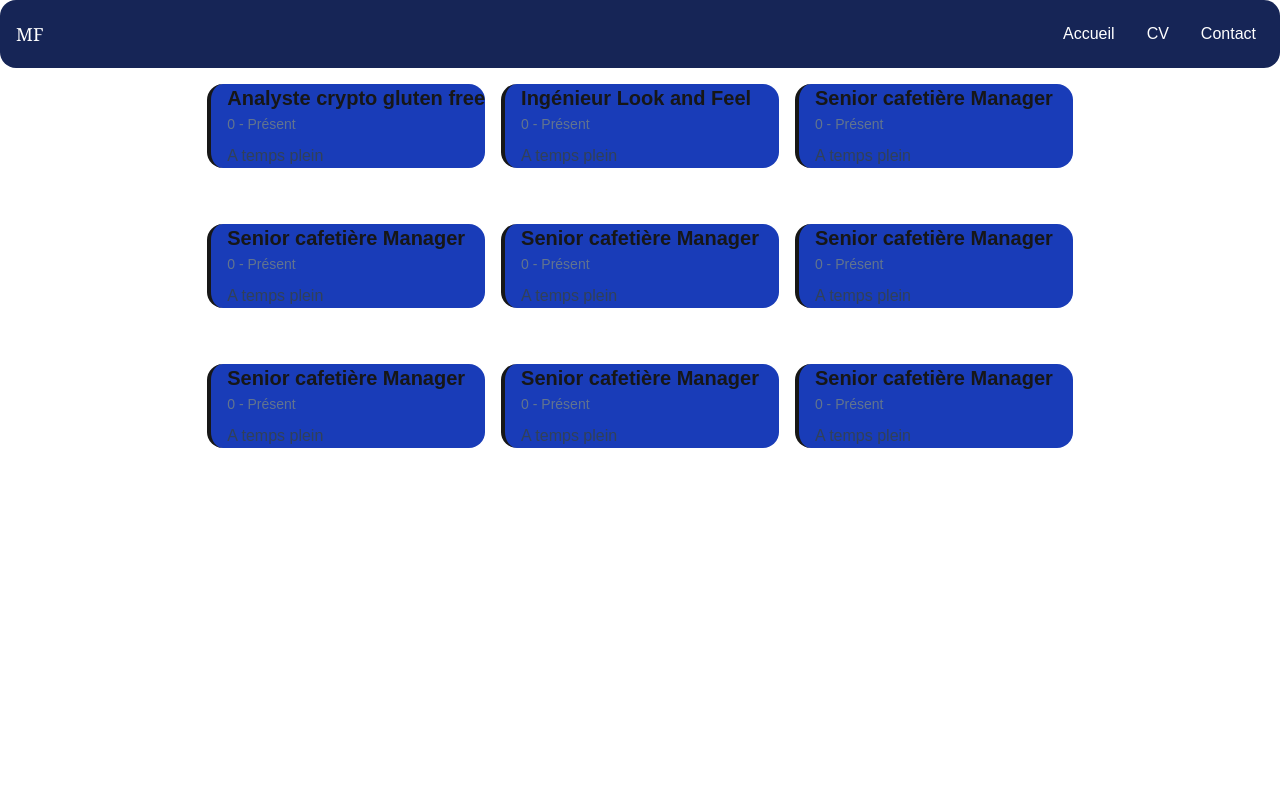
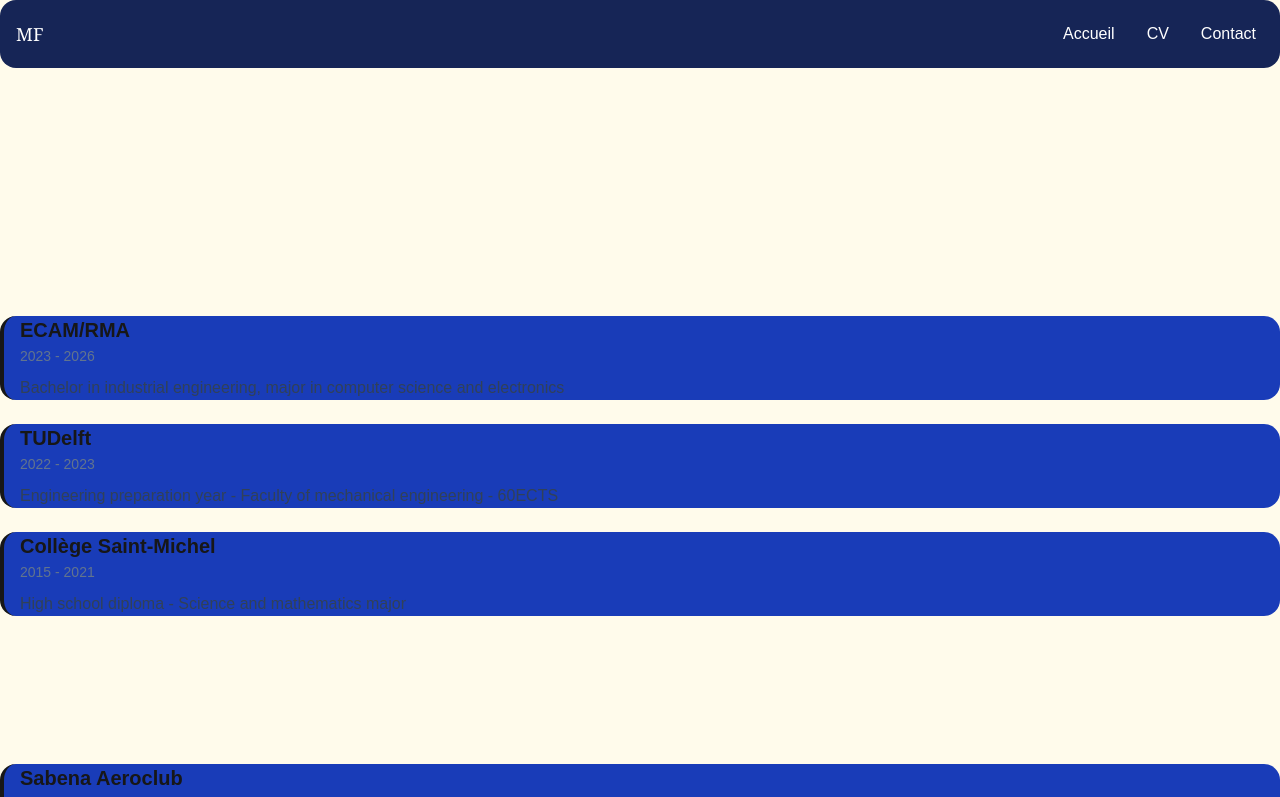
Before and after one commit to Mathieuxyz/personnalwebsite, a Next.js app: page /cv in a window 1280 px wide. Shown: the top 797 px of the page. Built offline with nearby package versions, Linux system fonts and the light colour scheme.

Commit message:
Adding content to the CV page

```diff
--- a/app/cv/page.tsx
+++ b/app/cv/page.tsx
@@ -1,57 +1,84 @@
 import { ReactNode } from "react";
 import Box from "@/components/CVEntry";
+import Text from "@/components/textEntry"
 
 
 export default function CV() {
     return (
     <div className="max-w-25xl mx-auto">
-        <div className="grid grid-cols-1 sm: grid-cols-2 md:grid-cols-3 gap-x-4 gap-y-8">
-            <Box
-                title="Analyste crypto gluten free"
-                dates="0 - Présent"
-                description="A temps plein"
+        <div className="flex flex-col my-8">
+            <Text
+            h1="Curriculum Vitae"
+            h2="Aviation passionate, computer science and electronics enthusiast"
+            />
+
+            <Text
+            h1="Education"
+            h2="Mostly engineering, computer science and electronics"
             />
 
             <Box
-                title="Ingénieur Look and Feel"
-                dates="0 - Présent"
-                description="A temps plein"
+                title="ECAM/RMA"
+                dates="2023 - 2026"
+                description="Bachelor in industrial engineering, major in computer science and electronics"
             />
 
             <Box
-                title="Senior cafetière Manager"
-                dates="0 - Présent"
-                description="A temps plein"
+                title="TUDelft"
+                dates="2022 - 2023"
+                description="Engineering preparation year - Faculty of mechanical engineering - 60ECTS"
+            />
+
+            <Box
+                title="Collège Saint-Michel"
+                dates="2015 - 2021"
+                description="High school diploma - Science and mathematics major"
+            />
+
+            <Text
+            h1="Flight training"
+            h2="+ 40 hours of total flight time + Flew on DG400, Twin II, Twin III, Tecnam P2008 JC, Tomahowk, Cessna 152 + Class 1 Medical certificate valid until 02/10/2026 + Passionate since the age of 7"
+            />
+
+            <Box
+                title="Sabena Aeroclub"
+                dates="2025 - Now"
+                description="PPL on P208 JC"
+            />
+
+            <Box
+                title="RBAC"
+                dates="2021 - 2024"
+                description="SPL on Twin II, Twin III and DG400"
+            />
+
+            <Text
+            h1="Languages"
             />
             <Box
-                title="Senior cafetière Manager"
-                dates="0 - Présent"
-                description="A temps plein"
+                title="French"
+                dates="Native"
             />
             <Box
-                title="Senior cafetière Manager"
-                dates="0 - Présent"
-                description="A temps plein"
+                title="Dutch"
+                dates="C1 level, fluent"
             />
             <Box
-                title="Senior cafetière Manager"
-                dates="0 - Présent"
-                description="A temps plein"
+                title="English"
+                dates="C1 level, fluent"
             />
             <Box
-                title="Senior cafetière Manager"
-                dates="0 - Présent"
-                description="A temps plein"
+                title="Portuguese"
+                dates="B1 level, fluent"
             />
             <Box
-                title="Senior cafetière Manager"
-                dates="0 - Présent"
-                description="A temps plein"
+                title="German"
+                dates="A2 level, basic knowledge"
+                description="Taking weekly lessons now"
             />
-            <Box
-                title="Senior cafetière Manager"
-                dates="0 - Présent"
-                description="A temps plein"
+
+            <Text
+            h1="Usefull links"
             />
         </div>
 
--- a/app/layout.tsx
+++ b/app/layout.tsx
@@ -25,7 +25,7 @@
       <body
         className={`${geistSans.variable} ${geistMono.variable} antialiased`}
       >
-        <div className = "flex flex-col gap-y-4">
+        <div className = "bg-amber-50 flex flex-col gap-y-4">
           <Navbar />
           {children}
         </div>
--- a/app/page.tsx
+++ b/app/page.tsx
@@ -5,14 +5,10 @@
 
 export default function Home() {
   return (
-    <div className="flex items-center justify-center bg-zinc-50 font-sans dark:bg-black">
+    <div className="flex items-center justify-center">
       <main className="flex flex-col w-full md:flex-row max-w-6xl mx-auto flex-wrap gap-4">
         <ul>
           <Nametag />
-        </ul>
-
-        <ul>
-          <Text h1='Bienvenue sur mon blog' />
         </ul>
       </main>
     </div>
--- a/components/contactFrom.tsx
+++ b/components/contactFrom.tsx
@@ -3,10 +3,10 @@
     <section className="bg-white dark:bg-gray-900">
       <div className="py-8 lg:py-16 px-4 mx-auto max-w-screen-md">
         <h2 className="mb-4 text-4xl tracking-tight font-extrabold text-center text-gray-900 dark:text-white">
-          Contact Us
+          Contact Me
         </h2>
         <p className="mb-8 lg:mb-16 font-light text-center text-gray-500 dark:text-gray-400 sm:text-xl">
-          Got a technical issue? Want to send feedback about a beta feature? Need details about our Business plan? Let us know.
+          Do you have an idea or a request to share? Feel free to contact me using this form.
         </p>
         <form action="#" className="space-y-8">
           <div>
@@ -17,7 +17,7 @@
               type="email"
               id="email"
               className="shadow-sm bg-gray-50 border border-gray-300 text-gray-900 text-sm rounded-lg focus:ring-blue-500 focus:border-blue-500 block w-full p-2.5 dark:bg-gray-700 dark:border-gray-600 dark:placeholder-gray-400 dark:text-white dark:focus:ring-blue-500 dark:focus:border-blue-500"
-              placeholder="name@flowbite.com"
+              placeholder="your.email@example.com"
               required
             />
           </div>
@@ -29,7 +29,7 @@
               type="text"
               id="subject"
               className="block p-3 w-full text-sm text-gray-900 bg-gray-50 rounded-lg border border-gray-300 shadow-sm focus:ring-blue-500 focus:border-blue-500 dark:bg-gray-700 dark:border-gray-600 dark:placeholder-gray-400 dark:text-white dark:focus:ring-blue-500 dark:focus:border-blue-500"
-              placeholder="Let us know how we can help you"
+              placeholder="Provide a clear subject to process your request faster"
               required
             />
           </div>
@@ -41,18 +41,17 @@
               id="message"
               rows={6}
               className="block p-2.5 w-full text-sm text-gray-900 bg-gray-50 rounded-lg shadow-sm border border-gray-300 focus:ring-blue-500 focus:border-blue-500 dark:bg-gray-700 dark:border-gray-600 dark:placeholder-gray-400 dark:text-white dark:focus:ring-blue-500 dark:focus:border-blue-500"
-              placeholder="Leave a comment..."
+              placeholder="Your message..."
             ></textarea>
           </div>
           <button
             type="submit"
             className="py-3 px-5 text-sm font-medium text-center text-white rounded-lg bg-blue-700 sm:w-fit hover:bg-blue-800 focus:ring-4 focus:outline-none focus:ring-blue-300 dark:bg-blue-600 dark:hover:bg-blue-700 dark:focus:ring-blue-800"
           >
-            Send message
+            Submit
           </button>
         </form>
       </div>
     </section>
-
   );
 }
--- a/components/nametag.tsx
+++ b/components/nametag.tsx
@@ -1,6 +1,6 @@
 import Link from "next/link";
 import Image from 'next/image'
-
+import Text from "../components/textEntry";
 
 export default function Nametag() {
     return (
@@ -35,10 +35,10 @@
                     <div className="flex-1 space-y-4">
                         <div>
                             <h2 className="text-2xl font-bold text-gray-900 dark:text-white">
-                                Mathieu Franhimont
+                                Mathieu F.
                             </h2>
                             <p className="mt-1 text-gray-600 dark:text-gray-300">
-                                Bienvenue sur mon blog !
+                                Welcome on my blog ! You'll find here my CV and some interesting articles I've wrote about. Don't hesitate to reach me via the contact form if you'd like to share any idea or make a request.
                             </p>
                         </div>
 
--- a/components/textEntry.tsx
+++ b/components/textEntry.tsx
@@ -3,7 +3,7 @@
 type BoxProps = {
 
     h1: string;
-    h2: string;
+    h2: string[];
     h3: string;
 };
 
--- a/package.json
+++ b/package.json
@@ -9,7 +9,7 @@
     "lint": "eslint"
   },
   "dependencies": {
-    "next": "16.0.3",
+    "next": "^16.0.3",
     "react": "19.2.0",
     "react-dom": "19.2.0"
   },
```
Also changed, not shown: 1 other file (tests, documents, lock files or other folders).
